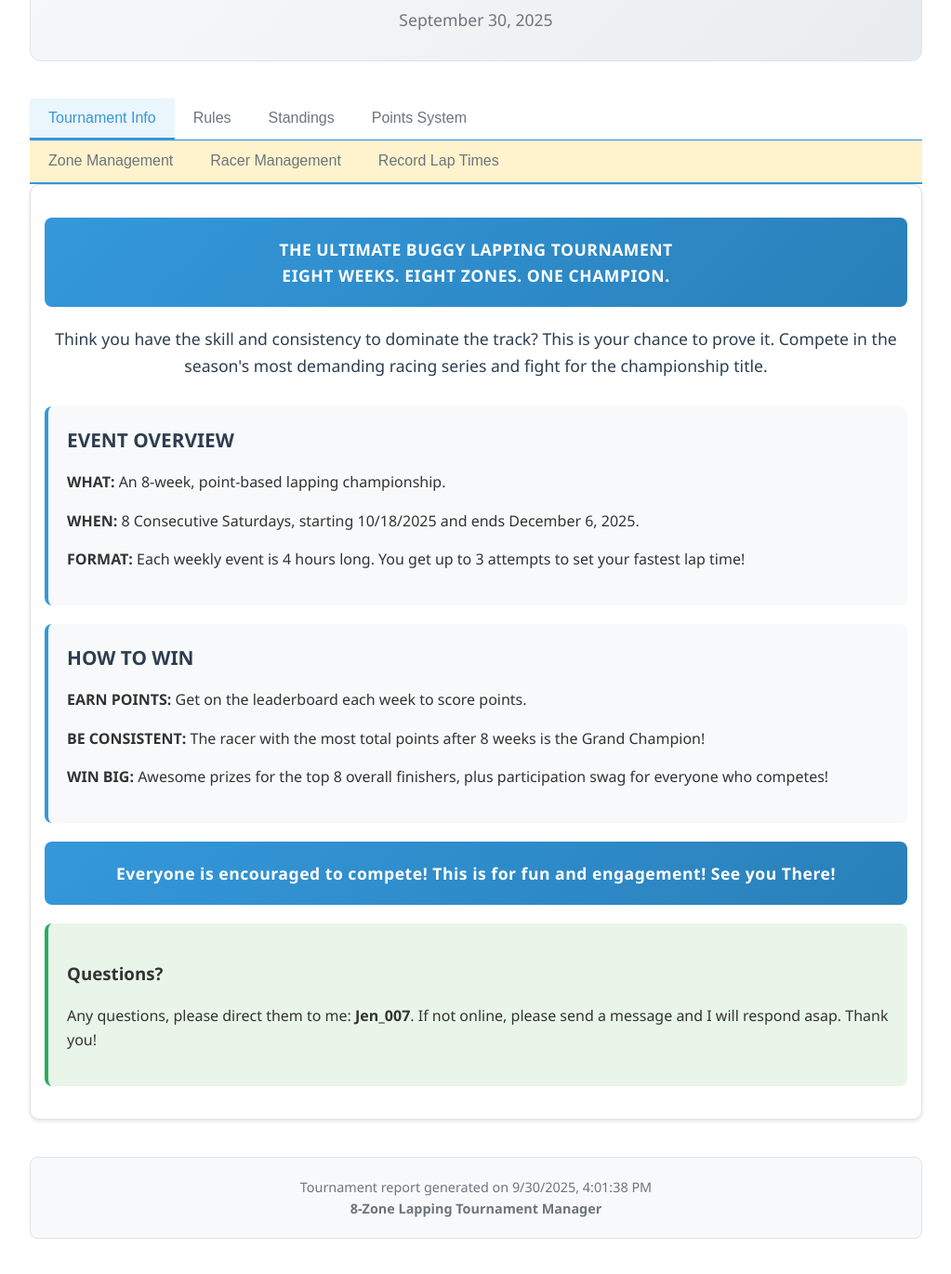
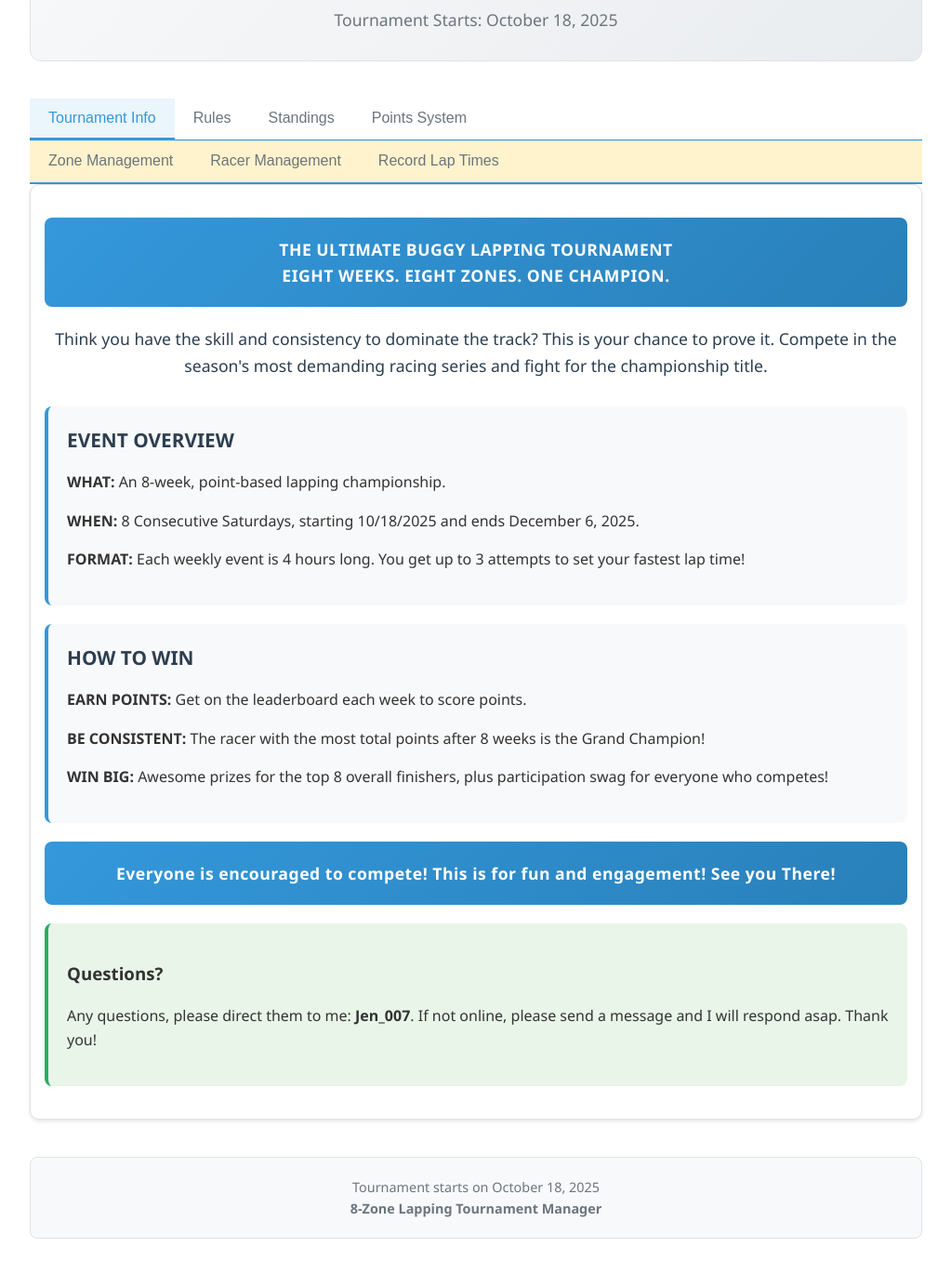
Before and after one commit to nordicnode/buggy, a plain HTML site: page index.html in a window 1280 px wide. Shown: the part 138-1508 px from the top of the page at 93% size, without its empty margins (128-1151 px from the left). Drawn offline with Linux system fonts and the light colour scheme; files whose address does not match are found by name.

Commit message:
Change date display from 'Generated On' to 'Start Date' (October 18, 2025)

```diff
--- a/index.html
+++ b/index.html
@@ -394,7 +394,7 @@
                     Buggy Lapping Tournament
                 </h1>
                 <p style="margin: 0; font-size: 1.1em; color: #6c757d">
-                    September 30, 2025
+                    Tournament Starts: October 18, 2025
                 </p>
             </header>
 
@@ -705,7 +705,7 @@
                 "
             >
                 <p style="margin: 0; font-size: 0.9em; color: #6c757d">
-                    Tournament report generated on 9/30/2025, 4:01:38 PM<br />
+                    Tournament starts on October 18, 2025<br />
                     <strong>8-Zone Lapping Tournament Manager</strong>
                 </p>
             </footer>
```
